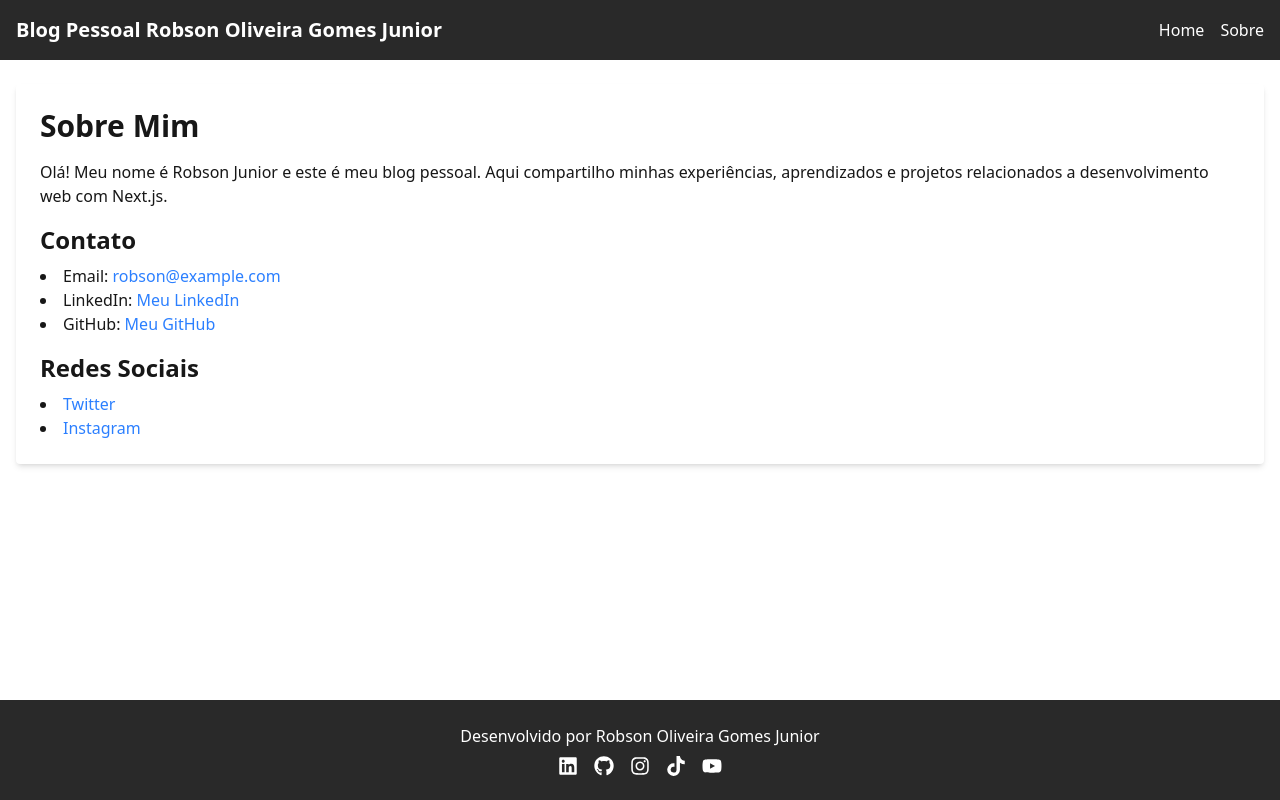
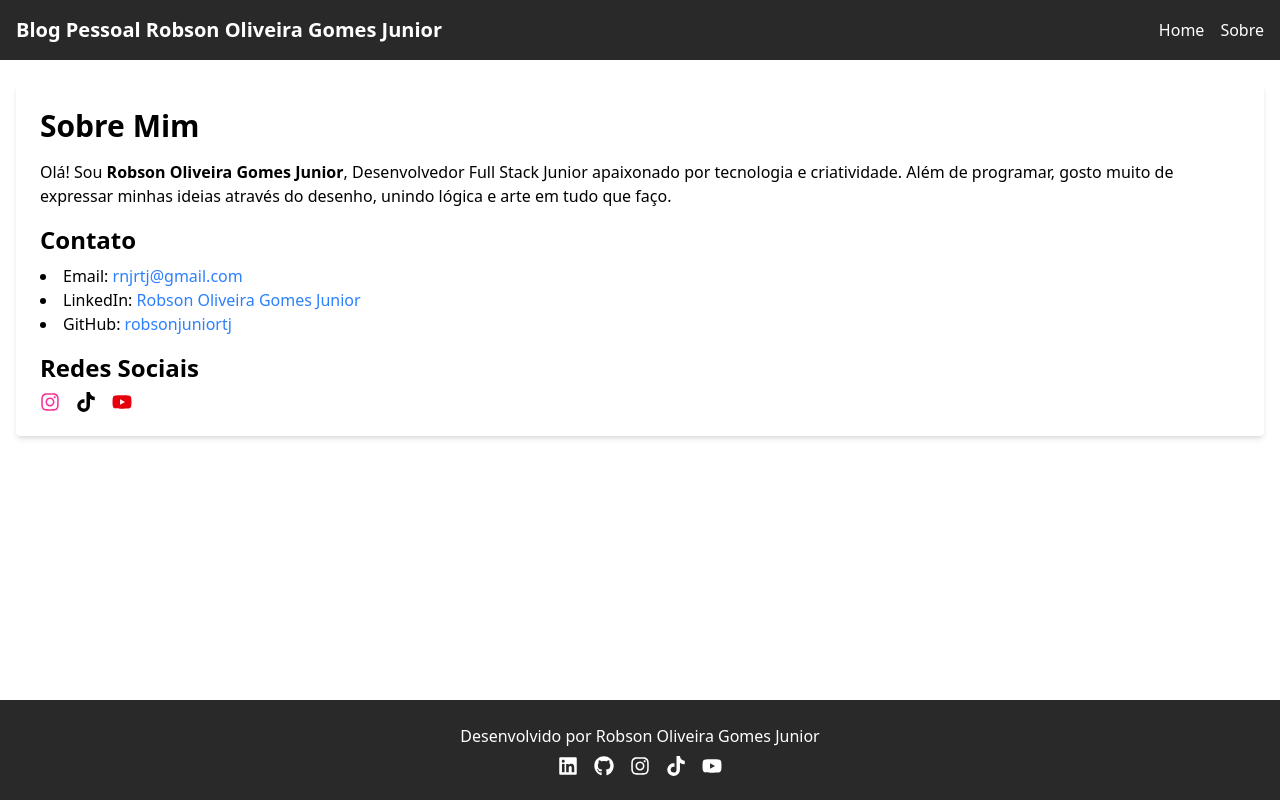
Before and after one commit to robsonjuniortj/Blog-Pessoal-Simples-Next.js-App-Router-, a Next.js app: page /about in a window 1280 px wide. Built offline with nearby package versions, Linux system fonts and the light colour scheme.

Commit message:
feat: atualizar página Sobre com descrição pessoal, email e redes sociais

```diff
--- a/app/about/page.tsx
+++ b/app/about/page.tsx
@@ -1,25 +1,27 @@
 // app/about/page.tsx
+import { FaLinkedin, FaGithub, FaInstagram, FaTiktok, FaYoutube } from 'react-icons/fa';
+
 export default function AboutPage() {
   return (
     <div className="bg-white shadow-md rounded p-6">
-      <h1 className="text-3xl font-bold mb-4">Sobre Mim</h1>
-      <p className="mb-4">
-        Olá! Meu nome é Robson Junior e este é meu blog pessoal. Aqui compartilho minhas
-        experiências, aprendizados e projetos relacionados a desenvolvimento web com Next.js.
+      <h1 className="text-3xl font-bold mb-4 text-black">Sobre Mim</h1>
+      <p className="mb-4 text-black">
+        Olá! Sou <strong>Robson Oliveira Gomes Junior</strong>, Desenvolvedor Full Stack Junior apaixonado por tecnologia e criatividade. Além de programar, gosto muito de expressar minhas ideias através do desenho, unindo lógica e arte em tudo que faço.
       </p>
 
-      <h2 className="text-2xl font-semibold mb-2">Contato</h2>
-      <ul className="mb-4 list-disc list-inside">
-        <li>Email: <a href="mailto:robson@example.com" className="text-blue-500 hover:underline">robson@example.com</a></li>
-        <li>LinkedIn: <a href="https://www.linkedin.com/in/robson-oliveira-gomes-junior/" target="_blank" className="text-blue-500 hover:underline">Meu LinkedIn</a></li>
-        <li>GitHub: <a href="https://github.com/SEU_USUARIO" target="_blank" className="text-blue-500 hover:underline">Meu GitHub</a></li>
+      <h2 className="text-2xl font-semibold mb-2 text-black">Contato</h2>
+      <ul className="mb-4 list-disc list-inside text-black">
+        <li>Email: <a href="mailto:rnjrtj@gmail.com" className="text-blue-500 hover:underline">rnjrtj@gmail.com</a></li>
+        <li>LinkedIn: <a href="https://www.linkedin.com/in/robson-oliveira-gomes-junior-729600190/" target="_blank" className="text-blue-500 hover:underline">Robson Oliveira Gomes Junior</a></li>
+        <li>GitHub: <a href="https://github.com/robsonjuniortj" target="_blank" className="text-blue-500 hover:underline">robsonjuniortj</a></li>
       </ul>
 
-      <h2 className="text-2xl font-semibold mb-2">Redes Sociais</h2>
-      <ul className="list-disc list-inside">
-        <li><a href="https://twitter.com/SEU_USUARIO" target="_blank" className="text-blue-500 hover:underline">Twitter</a></li>
-        <li><a href="https://instagram.com/SEU_USUARIO" target="_blank" className="text-blue-500 hover:underline">Instagram</a></li>
-      </ul>
+      <h2 className="text-2xl font-semibold mb-2 text-black">Redes Sociais</h2>
+      <div className="flex gap-4 text-xl">
+        <a href="https://www.instagram.com/_robson_junior_tj/" target="_blank" className="text-pink-500"><FaInstagram /></a>
+        <a href="https://www.tiktok.com/@_robson_junior_tj?is_from_webapp=1&sender_device=pc" target="_blank" className="text-black"><FaTiktok /></a>
+        <a href="https://www.youtube.com/@_robson_junior_tj" target="_blank" className="text-red-600"><FaYoutube /></a>
+      </div>
     </div>
   );
 }
--- a/app/globals.css
+++ b/app/globals.css
@@ -14,8 +14,8 @@
 
 @media (prefers-color-scheme: dark) {
   :root {
-    --background: #0a0a0a;
-    --foreground: #ededed;
+    --background: #ffffff;
+    --foreground: #000000;
   }
 }
 
@@ -25,8 +25,6 @@ body {
   font-family: Arial, Helvetica, sans-serif;
 }
 
-/* globals.css */
-@import url('https://fonts.googleapis.com/css2?family=Noto+Sans&display=swap');
 
 body {
   font-family: 'Noto Sans', Arial, sans-serif;
```
